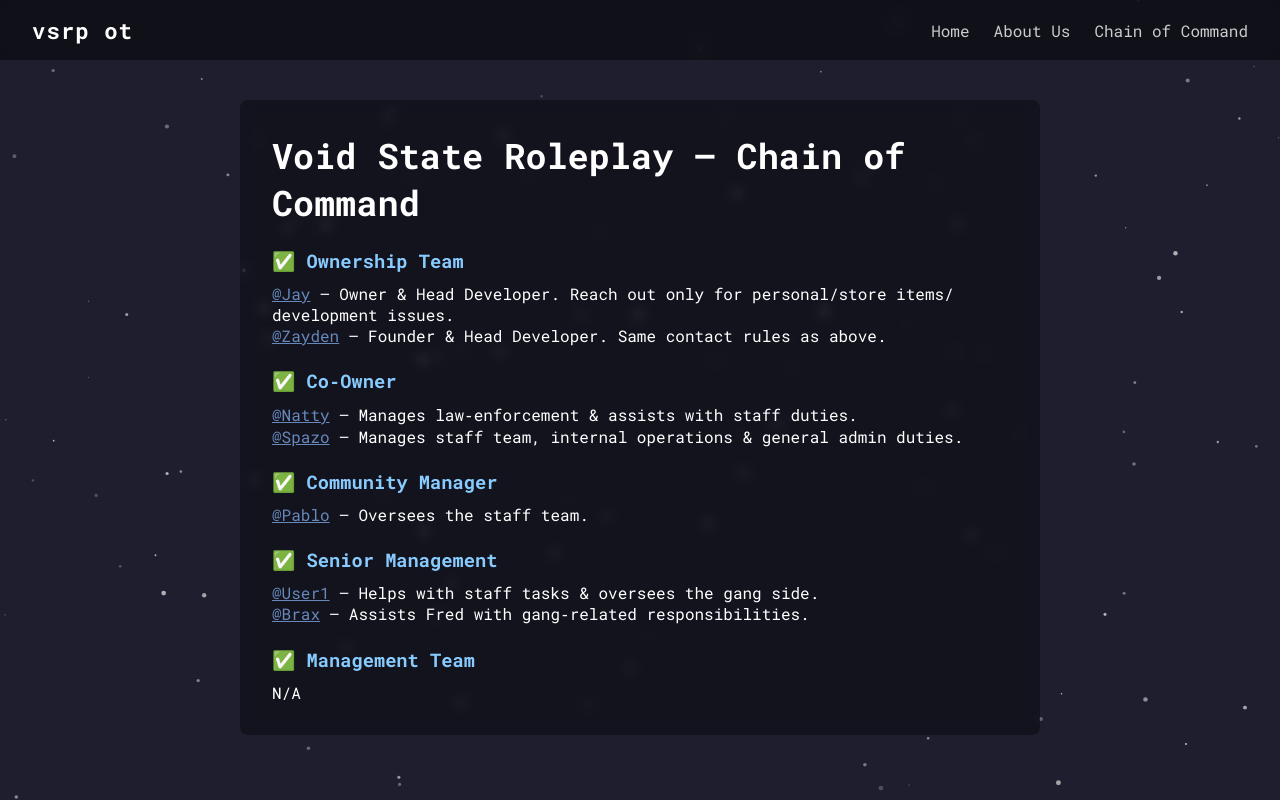
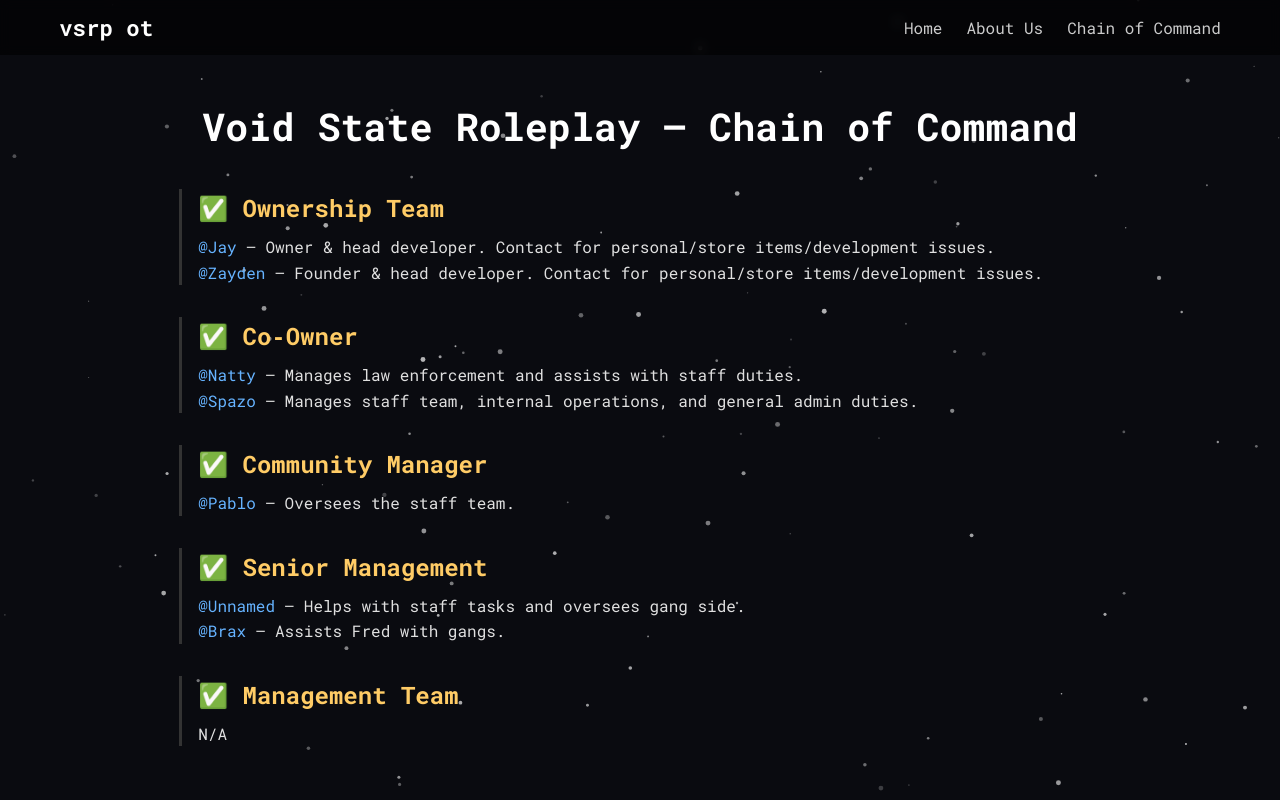
Before and after one commit to Matt198755/ergfdg, a plain HTML site: page index_3.html in a window 1280 px wide. Drawn offline with Linux system fonts and the light colour scheme.

Commit message:
Add files via upload

```diff
--- a/index_3.html
+++ b/index_3.html
@@ -9,66 +9,47 @@
     <link rel="stylesheet" href="style.css">
 </head>
 <body>
+
     <canvas id="particle-canvas"></canvas>
 
-    <nav class="navbar">
-        <div class="logo">vsrp ot</div>
+    <header class="nav-header">
+        <nav class="nav">
+            <a class="logo" href="index.html">vsrp ot</a>
             <ul class="nav-links">
                 <li><a href="index.html">Home</a></li>
                 <li><a href="about.html">About Us</a></li>
                 <li><a href="chain.html">Chain of Command</a></li>
             </ul>
         </nav>
+    </header>
 
-    <section class="content-section">
+    <section class="content-section chain">
         <h2>Void State Roleplay – Chain of Command</h2>
 
-        <div class="role-group">
+        <div class="chain-section">
             <h3>✅ Ownership Team</h3>
-            <p>
-                <a href="https://discord.com/users/1223685023031361548" target="_blank">
-                @Jay</a> – Owner &amp; Head Developer. Reach out only for personal/store items/
-                development issues.
-            </p>
-            <p>
-                <a href="https://discord.com/users/1070133875919028384" target="_blank">
-                @Zayden</a> – Founder &amp; Head Developer. Same contact rules as above.
-            </p>
+            <p><a href="https://discord.com/users/1223685023031361548" target="_blank">@Jay</a> – Owner & head developer. Contact for personal/store items/development issues.</p>
+            <p><a href="https://discord.com/users/1070133875919028384" target="_blank">@Zayden</a> – Founder & head developer. Contact for personal/store items/development issues.</p>
         </div>
 
-        <div class="role-group">
+        <div class="chain-section">
             <h3>✅ Co‑Owner</h3>
-            <p>
-                <a href="https://discord.com/users/1067901963548753921" target="_blank">
-                @Natty</a> – Manages law‑enforcement &amp; assists with staff duties.
-            </p>
-            <p>
-                <a href="https://discord.com/users/1104060788936814644" target="_blank">
-                @Spazo</a> – Manages staff team, internal operations &amp; general admin duties.
-            </p>
+            <p><a href="https://discord.com/users/1067901963548753921" target="_blank">@Natty</a> – Manages law enforcement and assists with staff duties.</p>
+            <p><a href="https://discord.com/users/1104060788936814644" target="_blank">@Spazo</a> – Manages staff team, internal operations, and general admin duties.</p>
         </div>
 
-        <div class="role-group">
+        <div class="chain-section">
             <h3>✅ Community Manager</h3>
-            <p>
-                <a href="https://discord.com/users/1387355348180013086" target="_blank">
-                @Pablo</a> – Oversees the staff team.
-            </p>
+            <p><a href="https://discord.com/users/1387355348180013086" target="_blank">@Pablo</a> – Oversees the staff team.</p>
         </div>
 
-        <div class="role-group">
+        <div class="chain-section">
             <h3>✅ Senior Management</h3>
-            <p>
-                <a href="https://discord.com/users/1459190268040319238" target="_blank">
-                @User1</a> – Helps with staff tasks &amp; oversees the gang side.
-            </p>
-            <p>
-                <a href="https://discord.com/users/1178284068262117505" target="_blank">
-                @Brax</a> – Assists Fred with gang‑related responsibilities.
-            </p>
+            <p><a href="https://discord.com/users/1459190268040319238" target="_blank">@Unnamed</a> – Helps with staff tasks and oversees gang side.</p>
+            <p><a href="https://discord.com/users/1178284068262117505" target="_blank">@Brax</a> – Assists Fred with gangs.</p>
         </div>
 
-        <div class="role-group">
+        <div class="chain-section">
             <h3>✅ Management Team</h3>
             <p>N/A</p>
         </div>
--- a/script.js
+++ b/script.js
@@ -1,34 +1,35 @@
 /* --------------------------------------------------------------
-   1️⃣ Type‑writer effect – only runs on pages that have
-       an element with id="typewriter"
+   1️⃣ Type‑writer effect – runs only if an element
+       with ID "typewriter" exists (home page)
    -------------------------------------------------------------- */
-const typeTarget = document.getElementById('typewriter');
-if (typeTarget) {
+const typeWriterTarget = document.getElementById('typewriter');
+if (typeWriterTarget) {
     const txt = "vsrp ot";
-    const speed = 120;   // ms per character
+    const speed = 120;               // ms per character
     let i = 0;
+
     function typeWriter() {
         if (i < txt.length) {
-            typeTarget.textContent += txt.charAt(i);
+            typeWriterTarget.textContent += txt.charAt(i);
             i++;
             setTimeout(typeWriter, speed);
         } else {
-            // Remove the blinking cursor after the text finishes
-            typeTarget.style.borderRight = 'none';
+            // remove the cursor once typing is finished
+            typeWriterTarget.style.borderRight = 'none';
         }
     }
     typeWriter();
 }
 
 /* --------------------------------------------------------------
-   2️⃣ Simple particle background (canvas)
+   2️⃣ Particle background – draws tiny moving dots
    -------------------------------------------------------------- */
 const canvas = document.getElementById('particle-canvas');
 if (canvas) {
     const ctx = canvas.getContext('2d');
-    const particles = [];
+    let particles = [];
 
-    // Resize canvas to fill the window
+    // Resize canvas to full window size
     function resize() {
         canvas.width = window.innerWidth;
         canvas.height = window.innerHeight;
@@ -36,7 +37,6 @@ if (canvas) {
     resize();
     window.addEventListener('resize', resize);
 
-    // Particle class
     class Particle {
         constructor() {
             this.reset();
@@ -52,8 +52,7 @@ if (canvas) {
         update() {
             this.x += this.vx;
             this.y += this.vy;
-
-            // Wrap around screen edges
+            // wrap around screen edges
             if (this.x > canvas.width) this.x = 0;
             if (this.x < 0) this.x = canvas.width;
             if (this.y > canvas.height) this.y = 0;
@@ -67,20 +66,20 @@ if (canvas) {
         }
     }
 
-    // Initialise particles
-    function init(count = 130) {
-        particles.length = 0;
-        for (let i = 0; i < count; i++) particles.push(new Particle());
+    function initParticles(count = 110) {
+        particles = [];
+        for (let i = 0; i < count; i++) {
+            particles.push(new Particle());
+        }
     }
-    init();
+    initParticles();
 
-    // Animation loop
     function animate() {
         ctx.clearRect(0, 0, canvas.width, canvas.height);
-        particles.forEach(p => {
+        for (const p of particles) {
             p.update();
             p.draw();
-        });
+        }
         requestAnimationFrame(animate);
     }
     animate();
--- a/style.css
+++ b/style.css
@@ -1,6 +1,6 @@
-/* ------------------------------------------------------------------ */
-/*  Global resets & colour palette                                      */
-/* ------------------------------------------------------------------ */
+/* --------------------------------------------------------------
+   Global resets & colour palette
+   -------------------------------------------------------------- */
 *,
 *::before,
 *::after {
@@ -9,54 +9,52 @@
     box-sizing: border-box;
 }
 
-/* Font – we use the same monospaced family everywhere */
-html {
+html, body {
+    height: 100%;
     font-family: 'Roboto Mono', monospace;
+    color: #e0e0e0;
+    background: #0a0b10;          /* dark, space‑like */
+    overflow: hidden;            /* hide scrollbars caused by canvas */
 }
 
-/* ------------------------------------------------------------------ */
-/*  Layout – body, background & canvas                                   */
-/* ------------------------------------------------------------------ */
-html,
-body {
-    height: 100%;
-    overflow: hidden;               /* hide scrollbars caused by the canvas */
-    background: #1e1e2f;            /* dark background that you liked */
-    color: #e0e0e0;
-}
-
-/* Full‑screen canvas for the particle effect */
+/* ------------------------------------------------------------------
+   Particle canvas (covers whole viewport)
+   ------------------------------------------------------------------ */
 #particle-canvas {
-    position: absolute;
+    position: fixed;
     inset: 0;
     width: 100%;
     height: 100%;
-    z-index: 1;                     /* behind everything else */
+    z-index: 1;
 }
 
-/* ------------------------------------------------------------------ */
-/*  Navigation bar (sticky)                                             */
-/* ------------------------------------------------------------------ */
-.navbar {
+/* ------------------------------------------------------------------
+   Navigation bar (sticky, translucent)
+   ------------------------------------------------------------------ */
+.nav-header {
     position: fixed;
     top: 0;
     left: 0;
-    right: 0;
-    height: 60px;
-    padding: 0 2rem;
+    width: 100%;
+    z-index: 2;
+    background: rgba(0, 0, 0, 0.6);
+    backdrop-filter: blur(6px);
+}
+
+.nav {
+    max-width: 1200px;
+    margin: 0 auto;
+    padding: 0.8rem 1.2rem;
     display: flex;
+    justify-content: space-between;
     align-items: center;
-    justify-content: space-between;
-    background: rgba(0, 0, 0, 0.45);
-    backdrop-filter: blur(8px);
-    z-index: 2;
-    color: #fff;
 }
 
 .logo {
     font-size: 1.4rem;
     font-weight: 700;
-    letter-spacing: 1px;
+    color: #fff;
+    text-decoration: none;
 }
 
 .nav-links {
@@ -66,114 +64,114 @@ body {
 }
 
 .nav-links a {
+    color: #ccc;
     text-decoration: none;
-    color: #ccc;
+    font-weight: 500;
     transition: color 0.2s;
 }
+
 .nav-links a:hover {
     color: #fff;
 }
 
-/* ------------------------------------------------------------------ */
-/*  Hero section (only on the home page)                               */
-/* ------------------------------------------------------------------ */
+/* ------------------------------------------------------------------
+   Hero section (only on home page)
+   ------------------------------------------------------------------ */
 .hero {
-    position: absolute;
-    inset: 0;
+    position: relative;
+    z-index: 2;               /* above particle canvas */
+    height: 100vh;
     display: flex;
     flex-direction: column;
     justify-content: center;
     align-items: center;
     text-align: center;
-    z-index: 2;
-    padding-top: 60px;   /* account for the sticky nav */
+    padding-top: 4rem;        /* account for fixed nav */
 }
 
 .hero h1 {
     font-size: 4rem;
-    margin-bottom: .5rem;
-    border-right: .15em solid #fff;
+    margin-bottom: 0.5rem;
+    border-right: .12em solid #fff;
     white-space: nowrap;
     overflow: hidden;
-    animation: blink .8s steps(5) infinite;
 }
 
-/* Simple blink for the cursor */
-@keyframes blink {
-    0%, 100% { border-color: transparent; }
-    50% { border-color: #fff; }
+.subtitle {
+    font-size: 1.2rem;
+    color: #bbb;
 }
 
-/* Optional subtitle under the hero */
-.subtitle {
-    font-size: 1.2rem;
-    color: #ccc;
-}
-
-/* ------------------------------------------------------------------ */
-/*  Content pages (About & Chain)                                        */
-/* ------------------------------------------------------------------ */
+/* ------------------------------------------------------------------
+   Generic content sections (About & Chain pages)
+   ------------------------------------------------------------------ */
 .content-section {
     position: relative;
     z-index: 2;
-    max-width: 800px;
-    margin: 100px auto 0;   /* push down a bit after the nav */
-    padding: 2rem;
-    background: rgba(0, 0, 0, 0.35);
-    border-radius: 8px;
-    backdrop-filter: blur(6px);
-    color: #fff;
+    max-width: 960px;
+    margin: 6rem auto 2rem;
+    padding: 0 1.2rem;
+    line-height: 1.6;
 }
 
-/* Heading styles */
 .content-section h2 {
-    margin-bottom: 1rem;
-    font-size: 2.2rem;
+    font-size: 2.4rem;
+    margin-bottom: 0.8rem;
+    color: #fff;
+    text-align: center;
 }
 
-/* Sub‑headings inside the chain page */
-.role-group h3 {
-    margin-top: 1.4rem;
-    margin-bottom: .6rem;
-    color: #8cf;
+/* Feature list styling */
+.feature-list {
+    margin: 1rem 0 1.5rem 1.5rem;
 }
 
-/* Links inside text */
-.content-section a {
-    color: #68b;
-    text-decoration: underline;
-}
-.content-section a:hover {
-    color: #aef;
-}
-
-/* Feature list on About page */
-.feature-list {
-    list-style: disc inside;
-    margin: .8rem 0 1.2rem;
-    line-height: 1.6;
+.feature-list li {
+    margin-bottom: 0.5rem;
 }
 
 /* Discord button */
 .discord-btn {
     display: inline-block;
-    padding: .6rem 1.2rem;
+    padding: 0.8rem 1.4rem;
     background: #5865F2;
     color: #fff;
-    border-radius: 4px;
+    border-radius: 6px;
     text-decoration: none;
     font-weight: 600;
-    transition: background .2s;
+    margin: 1rem 0;
+    transition: background 0.2s;
 }
 .discord-btn:hover {
     background: #4752c4;
 }
 
-/* ------------------------------------------------------------------ */
-/*  Responsive tweaks                                                    */
-/* ------------------------------------------------------------------ */
+/* Chain of Command specific styling */
+.chain-section {
+    margin: 2rem 0;
+    padding-left: 1rem;
+    border-left: 3px solid #333;
+}
+
+.chain-section h3 {
+    font-size: 1.5rem;
+    margin-bottom: 0.4rem;
+    color: #ffcc66;
+}
+
+/* Links to Discord users – they open in a new tab */
+.chain-section a {
+    color: #66b3ff;
+    text-decoration: none;
+}
+.chain-section a:hover {
+    text-decoration: underline;
+}
+
+/* ------------------------------------------------------------------
+   Responsive tweaks
+   ------------------------------------------------------------------ */
 @media (max-width: 768px) {
     .hero h1 { font-size: 2.8rem; }
     .subtitle { font-size: 1rem; }
-    .content-section { margin: 80px 1rem 0; }
 }
```
Also changed, not shown: index.html (+14 -9 lines), index_2.html (+30 -24 lines), 1 other file. Lines whose indentation alone changed are shown as unchanged.
